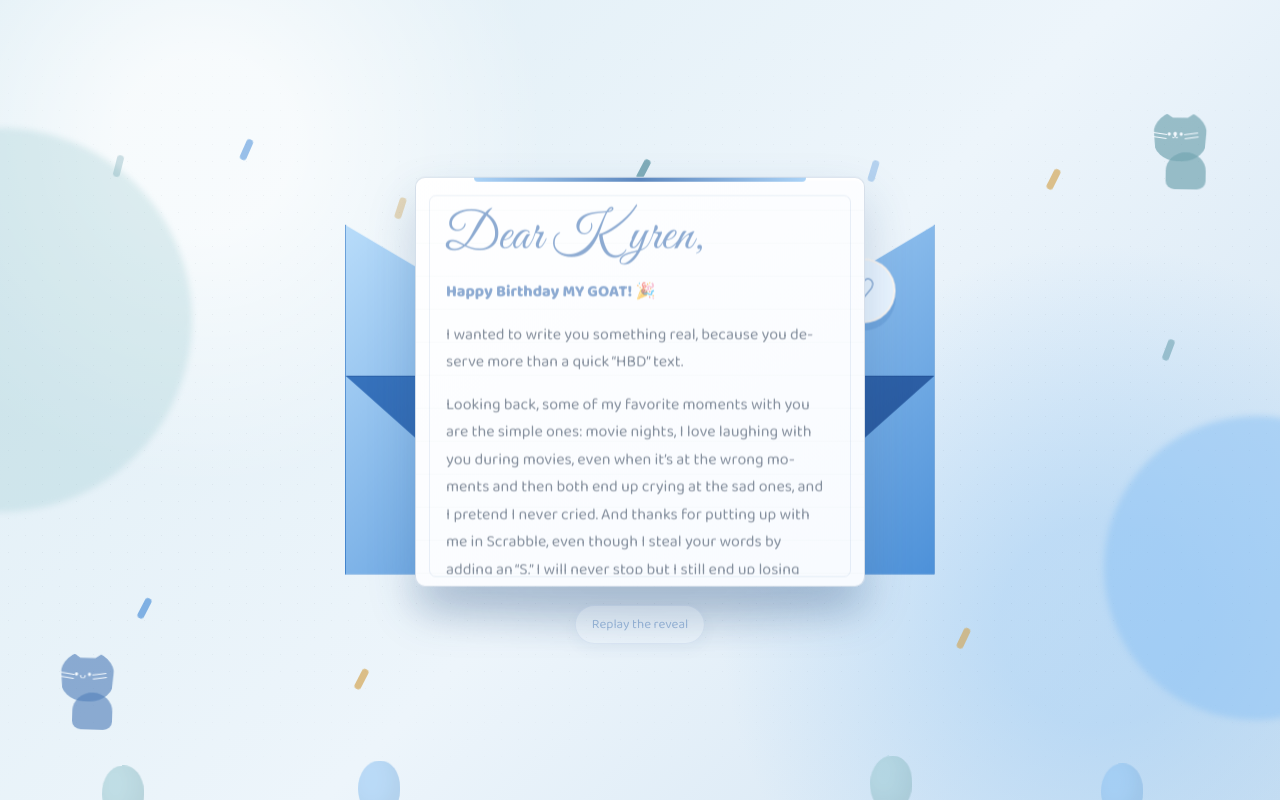
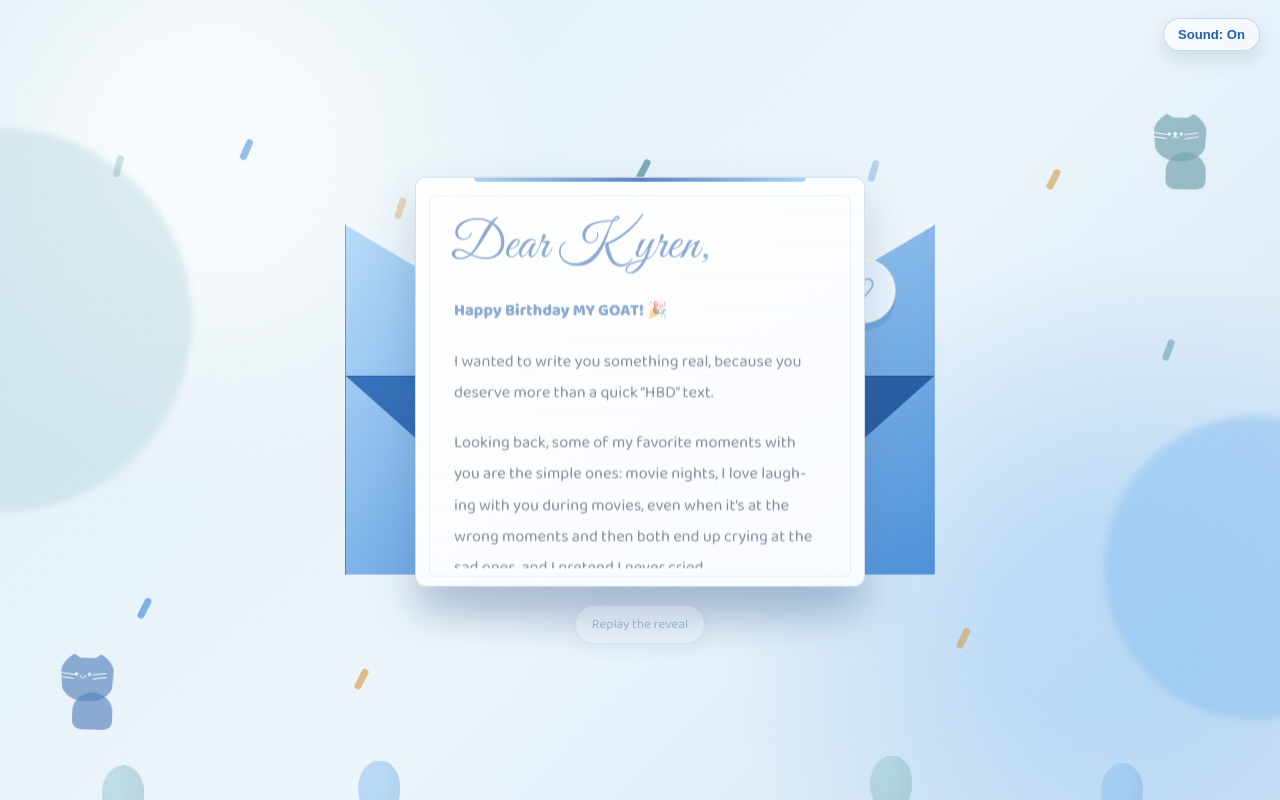
Before and after one commit to ZeeP-Coder/DeezNutz, a website: page frontend/pages/letter.html in a window 1280 px wide. Both pictures are taken after a click on the button "Open the birthday envelope". Drawn offline with Linux system fonts and the light colour scheme.

Commit message:
V1.0 - added ambience and fixed some problems.

```diff
--- a/frontend/pages/letter.html
+++ b/frontend/pages/letter.html
@@ -3,10 +3,10 @@
   <head>
     <meta charset="UTF-8" />
     <meta name="viewport" content="width=device-width, initial-scale=1.0" />
-    <title>Birthday Letter</title>
+    <title>A Little Note</title>
     <meta
       name="description"
-      content="A slow animated birthday letter reveal."
+      content="A slow animated note reveal."
     />
     <link rel="preconnect" href="https://fonts.googleapis.com" />
     <link rel="preconnect" href="https://fonts.gstatic.com" crossorigin />
@@ -18,6 +18,9 @@
   </head>
   <body class="page-enter">
     <div class="scene">
+      <button class="ambient-button" id="ambientButton" type="button" aria-pressed="false">
+        Sound: Off
+      </button>
       <div class="glow glow-one"></div>
       <div class="glow glow-two"></div>
       <div class="confetti-layer" aria-hidden="true">
@@ -63,7 +66,9 @@
               <div class="letter-message">
                 <p><strong>Happy Birthday MY GOAT! 🎉</strong></p>
                 <p>I wanted to write you something real, because you deserve more than a quick “HBD” text.</p>
-                <p>Looking back, some of my favorite moments with you are the simple ones: movie nights, I love laughing with you during movies, even when it’s at the wrong moments and then both end up crying at the sad ones, and I pretend I never cried. And thanks for putting up with me in Scrabble, even though I steal your words by adding an “S.” I will never stop but I still end up losing anyways. 😌 It’s not much, just movies and Scrabble, but hanging out with you never feels boring.</p>
+                <p>Looking back, some of my favorite moments with you are the simple ones: movie nights, I love laughing with you during movies, even when it’s at the wrong moments and then both end up crying at the sad ones, and I pretend I never cried.</p>
+                <p>And thanks for putting up with me in Scrabble, even though I steal your words by adding an “S.” I will never stop but I still end up losing anyways. 😌</p>
+                <p>It’s not much, just movies and Scrabble, but hanging out with you never feels boring.</p>
                 <p>I know you’re busy, so I really appreciate you making time to hang out with me. Those nights are honestly some of my favorites.</p>
                 <p>I’m grateful for your humor, your friendship, and the way you make ordinary evenings feel like something to look forward to.</p>
                 <p>I hope your birthday is full of good food, good movies, and a lot of cats. 🐱</p>
@@ -80,6 +85,7 @@
       </div>
     </div>
 
+    <script src="../scripts/ambient.js"></script>
     <script src="../scripts/letter.js"></script>
   </body>
 </html>
--- /dev/null
+++ b/frontend/scripts/ambient.js
@@ -0,0 +1,104 @@
+const ambientButton = document.getElementById('ambientButton');
+const AudioContext = window.AudioContext || window.webkitAudioContext;
+let ambientContext;
+let ambientGain;
+let melodyTimer;
+let melodyStep = 0;
+
+const melody = [523.25, 659.25, 783.99, 659.25, 587.33, 698.46, 880, 698.46];
+
+const updateAmbientButton = (isPlaying) => {
+  if (!ambientButton) return;
+
+  ambientButton.textContent = isPlaying ? 'Sound: On' : 'Sound: Off';
+  ambientButton.setAttribute('aria-pressed', String(isPlaying));
+  ambientButton.setAttribute(
+    'aria-label',
+    isPlaying ? 'Turn ambient sound off' : 'Turn ambient sound on'
+  );
+};
+
+const createAmbientSound = () => {
+  if (!AudioContext) return false;
+
+  ambientContext = new AudioContext();
+  ambientGain = ambientContext.createGain();
+  ambientGain.gain.value = 0.0001;
+  ambientGain.connect(ambientContext.destination);
+  return true;
+};
+
+const playBirthdayNote = (frequency, duration = 0.34) => {
+  if (!ambientContext || !ambientGain) return;
+
+  const start = ambientContext.currentTime;
+  const oscillator = ambientContext.createOscillator();
+  const noteGain = ambientContext.createGain();
+  oscillator.type = 'triangle';
+  oscillator.frequency.setValueAtTime(frequency, start);
+  noteGain.gain.setValueAtTime(0.0001, start);
+  noteGain.gain.exponentialRampToValueAtTime(0.14, start + 0.025);
+  noteGain.gain.exponentialRampToValueAtTime(0.0001, start + duration);
+  oscillator.connect(noteGain);
+  noteGain.connect(ambientGain);
+  oscillator.start(start);
+  oscillator.stop(start + duration + 0.03);
+};
+
+const playMelodyStep = () => {
+  playBirthdayNote(melody[melodyStep % melody.length]);
+  if (melodyStep % 4 === 0) {
+    playBirthdayNote(melody[melodyStep % melody.length] / 2, 0.7);
+  }
+  melodyStep += 1;
+};
+
+const startAmbientSound = async () => {
+  if (!AudioContext) return;
+
+  if (!ambientContext && !createAmbientSound()) return;
+  await ambientContext.resume();
+  if (ambientContext.state !== 'running') return;
+
+  if (melodyTimer) {
+    window.clearInterval(melodyTimer);
+  }
+  ambientGain.gain.cancelScheduledValues(ambientContext.currentTime);
+  ambientGain.gain.setTargetAtTime(0.075, ambientContext.currentTime, 0.08);
+  playMelodyStep();
+  melodyTimer = window.setInterval(playMelodyStep, 430);
+  window.sessionStorage.setItem('birthdaySound', 'on');
+  updateAmbientButton(true);
+};
+
+const stopAmbientSound = async () => {
+  if (!ambientContext || !ambientGain) return;
+
+  window.clearInterval(melodyTimer);
+  melodyTimer = undefined;
+  ambientGain.gain.cancelScheduledValues(ambientContext.currentTime);
+  ambientGain.gain.setTargetAtTime(0.0001, ambientContext.currentTime, 0.12);
+  await ambientContext.suspend();
+  window.sessionStorage.setItem('birthdaySound', 'off');
+  updateAmbientButton(false);
+};
+
+const toggleAmbientSound = () => {
+  if (ambientContext && ambientContext.state === 'running') {
+    stopAmbientSound();
+    return;
+  }
+
+  startAmbientSound();
+};
+
+if (ambientButton) {
+  updateAmbientButton(false);
+  ambientButton.addEventListener('click', toggleAmbientSound);
+}
+
+window.startAmbientSound = startAmbientSound;
+
+if (window.sessionStorage.getItem('birthdaySound') === 'on') {
+  startAmbientSound();
+}
--- a/frontend/scripts/landing.js
+++ b/frontend/scripts/landing.js
@@ -26,6 +26,9 @@ const playTransitionSound = () => {
 const beginReveal = () => {
   if (!envelopeCard) return;
 
+  if (window.startAmbientSound) {
+    window.startAmbientSound();
+  }
   playTransitionSound();
   envelopeCard.classList.add('is-transitioning');
   document.body.classList.add('is-leaving');
--- a/frontend/scripts/letter.js
+++ b/frontend/scripts/letter.js
@@ -31,6 +31,9 @@ const playOpenSound = () => {
 const openEnvelope = () => {
   if (envelope.classList.contains('is-open')) return;
 
+  if (window.startAmbientSound) {
+    window.startAmbientSound();
+  }
   playOpenSound();
   envelope.classList.add('is-open');
   envelope.setAttribute('aria-expanded', 'true');
--- a/frontend/styles/landing.css
+++ b/frontend/styles/landing.css
@@ -37,6 +37,34 @@ body.is-leaving .page-shell {
 
 button {
   font: inherit;
+}
+
+.ambient-button {
+  position: fixed;
+  top: 18px;
+  right: 20px;
+  z-index: 20;
+  border: 1px solid rgba(37, 94, 168, 0.22);
+  border-radius: 999px;
+  padding: 8px 14px;
+  color: var(--sky-700);
+  background: rgba(248, 251, 255, 0.78);
+  box-shadow: 0 8px 20px rgba(40, 83, 132, 0.14);
+  cursor: pointer;
+  font-size: 0.82rem;
+  font-weight: 700;
+  transition: background 0.2s ease, transform 0.2s ease;
+}
+
+.ambient-button:hover,
+.ambient-button:focus-visible {
+  background: var(--white);
+  transform: translateY(-2px);
+}
+
+.ambient-button:focus-visible {
+  outline: 3px solid rgba(37, 94, 168, 0.3);
+  outline-offset: 3px;
 }
 
 .page-shell {
@@ -492,6 +520,11 @@ h1 {
     padding-right: 16px;
   }
 
+  .ambient-button {
+    top: 12px;
+    right: 12px;
+  }
+
   .envelope-card {
     width: min(92vw, 400px);
     height: min(72vw, 280px);
--- a/frontend/styles/letter.css
+++ b/frontend/styles/letter.css
@@ -31,6 +31,34 @@ body.page-enter .scene {
 body {
   min-height: 100vh;
   overflow: hidden;
+}
+
+.ambient-button {
+  position: fixed;
+  top: 18px;
+  right: 20px;
+  z-index: 20;
+  border: 1px solid rgba(37, 94, 168, 0.22);
+  border-radius: 999px;
+  padding: 8px 14px;
+  color: var(--blue-700);
+  background: rgba(248, 251, 255, 0.78);
+  box-shadow: 0 8px 20px rgba(40, 83, 132, 0.14);
+  cursor: pointer;
+  font-size: 0.82rem;
+  font-weight: 700;
+  transition: background 0.2s ease, transform 0.2s ease;
+}
+
+.ambient-button:hover,
+.ambient-button:focus-visible {
+  background: var(--cream);
+  transform: translateY(-2px);
+}
+
+.ambient-button:focus-visible {
+  outline: 3px solid rgba(37, 94, 168, 0.3);
+  outline-offset: 3px;
 }
 
 .scene {
@@ -340,7 +368,7 @@ body {
   display: flex;
   flex-direction: column;
   height: 100%;
-  padding: 24px 28px 16px;
+  padding: 30px 34px 22px;
   opacity: 0;
 }
 
@@ -359,7 +387,7 @@ body {
 .letter-salutation {
   position: relative;
   z-index: 1;
-  margin: 5px 0 0;
+  margin: 8px 0 0;
   flex-shrink: 0;
   color: var(--blue-700);
   font-family: 'Great Vibes', cursive;
@@ -371,11 +399,11 @@ body {
 .letter-message {
   position: relative;
   z-index: 1;
-  margin-top: 16px;
-  padding: 0 10px 10px 2px;
+  margin-top: 24px;
+  padding: 0 16px 16px 4px;
   color: var(--ink);
-  font-size: 1rem;
-  line-height: 1.72;
+  font-size: 1.02rem;
+  line-height: 1.92;
   flex: 1;
   min-height: 0;
   overflow-y: auto;
@@ -401,7 +429,11 @@ body {
 }
 
 .letter-message p {
-  margin: 0 0 15px;
+  margin: 0 0 19px;
+}
+
+.letter-message p:last-child {
+  margin-bottom: 4px;
 }
 
 .letter-message strong {
@@ -527,6 +559,11 @@ body {
 }
 
 @media (max-width: 560px) {
+  .ambient-button {
+    top: 12px;
+    right: 12px;
+  }
+
   .envelope-stage {
     width: 96vw;
     height: 84vw;
@@ -558,12 +595,18 @@ body {
   }
 
   .letter-inner {
-    padding: 20px 20px 12px;
+    padding: 24px 22px 16px;
   }
 
   .letter-message {
-    font-size: 0.92rem;
-    line-height: 1.5;
+    margin-top: 20px;
+    padding-right: 12px;
+    font-size: 0.96rem;
+    line-height: 1.65;
+  }
+
+  .letter-message p {
+    margin-bottom: 16px;
   }
 
   .balloon {
```
Also changed, not shown: frontend/pages/landing.html (+6 -2 lines), frontend/pages/login.html (+2 -2 lines), frontend/scripts/login.js (+1 -26 lines).
